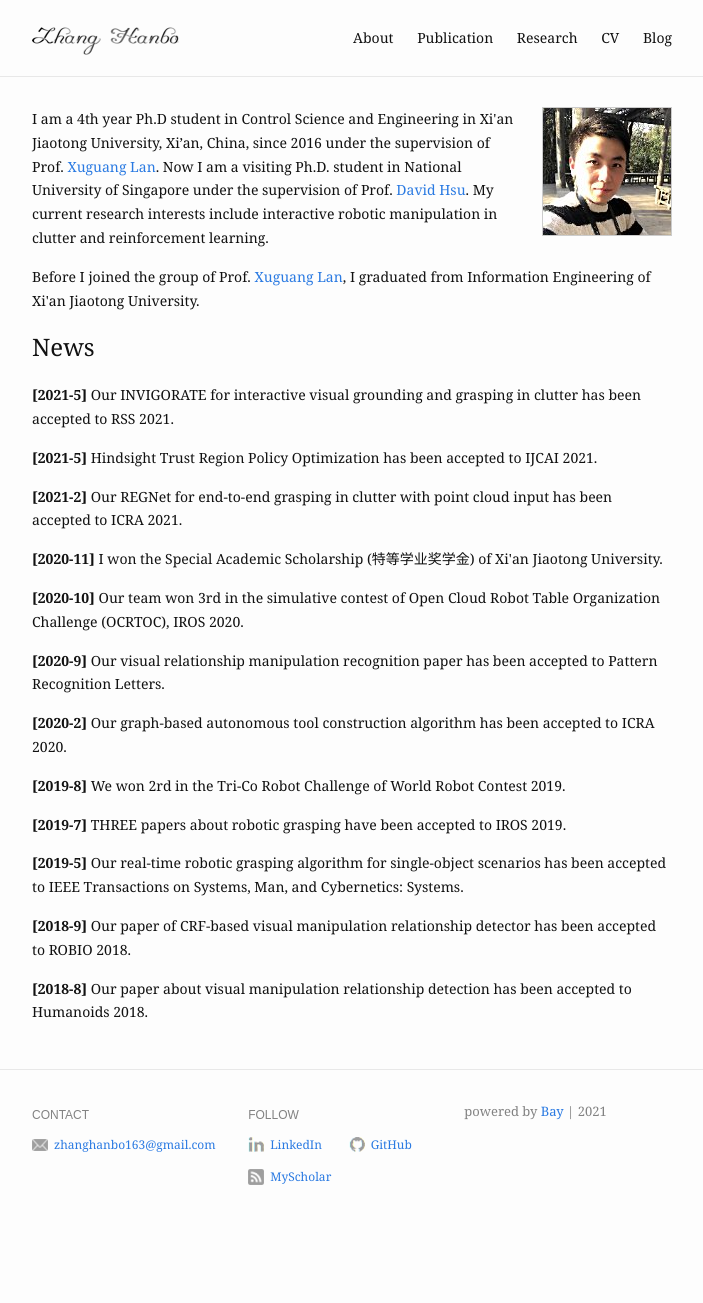
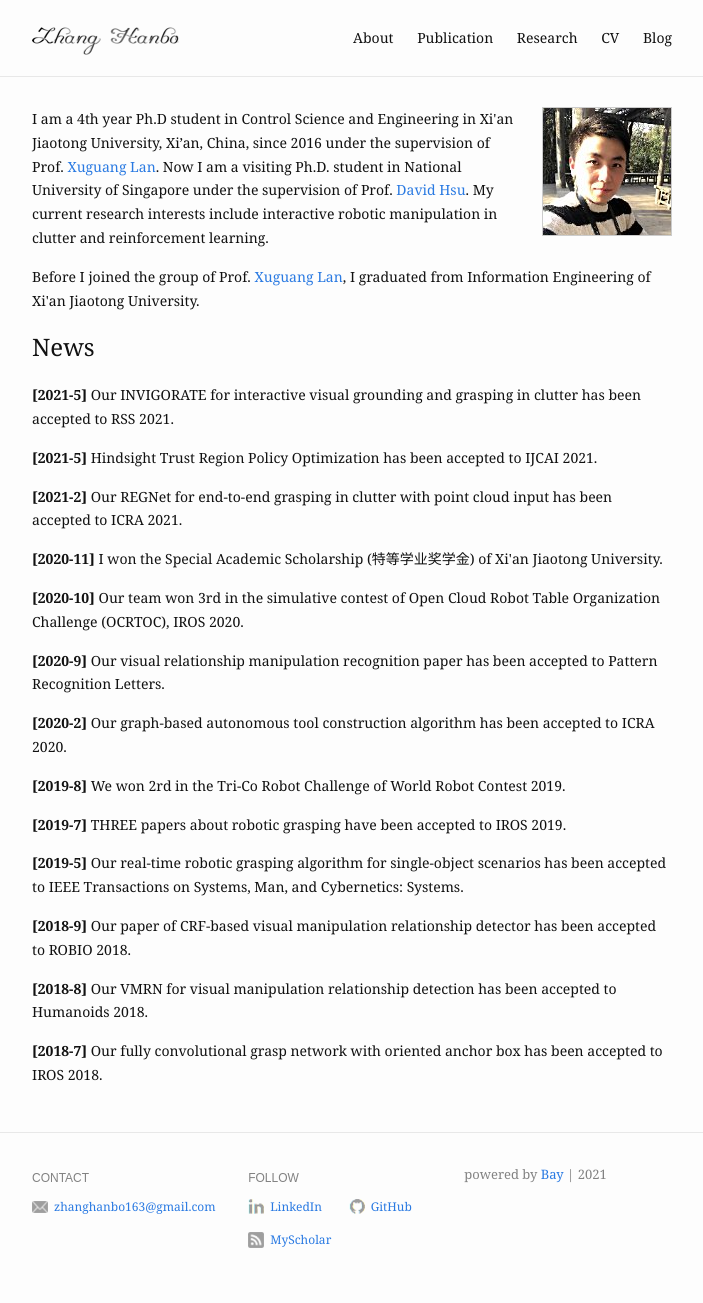
Before and after one commit to ZhangHanbo/zhanghanbo.github.io, a Jekyll site: the page built from index.md, in a window 1280 px wide. Shown: the whole page, without its empty margins (288-991 px from the left). Built offline with Jekyll 4.4.1, drawn with Linux system fonts in a browser that asks for light colours; before the commit the page ends 1240 px from its top, so only the background shows below that.

Commit message:
update publications

```diff
--- a/index.md
+++ b/index.md
@@ -69,5 +69,9 @@ News
 </p>
 
 <p>
-<strong>[2018-8]</strong> Our paper about visual manipulation relationship detection has been accepted to Humanoids 2018.
+<strong>[2018-8]</strong> Our VMRN for visual manipulation relationship detection has been accepted to Humanoids 2018.
 </p>
+
+<p>
+<strong>[2018-7]</strong> Our fully convolutional grasp network with oriented anchor box has been accepted to IROS 2018.
+</p>
```
